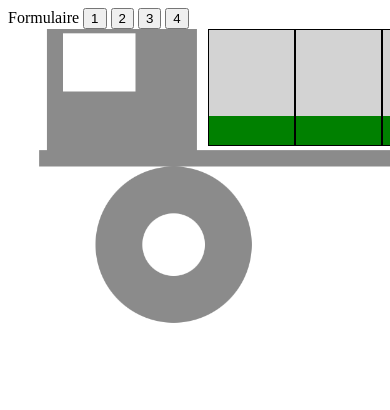
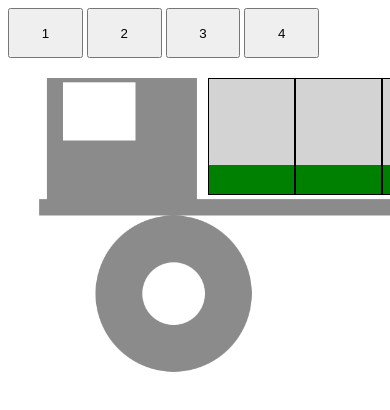
Before and after one commit to jgreaux/PouetPouet, a plain HTML site: page index.html in a window 390 px wide. Shown: the top 410 px of the page. Drawn offline with Linux system fonts and the light colour scheme.

Commit message:
Phone UI

```diff
--- a/index.html
+++ b/index.html
@@ -6,7 +6,7 @@
     <link rel="stylesheet" type="text/css" href="style.css">
 </head>
 <body>
-    <div>Formulaire
+    <div>
 		<button onclick="handleUno()">1</button>
 		<button onclick="handleDos()">2</button>
 		<button onclick="handleTres()">3</button>
--- a/style.css
+++ b/style.css
@@ -8,6 +8,7 @@
 }
 
 #charges{
+	margin-top: 20px;
 	width: auto;
 	height: auto;
 	margin-left: 200px;
@@ -29,3 +30,8 @@
 	position: absolute;
 	bottom:0;
 }
+
+button{
+	width: 20%;
+	height: 50px
+}
```
